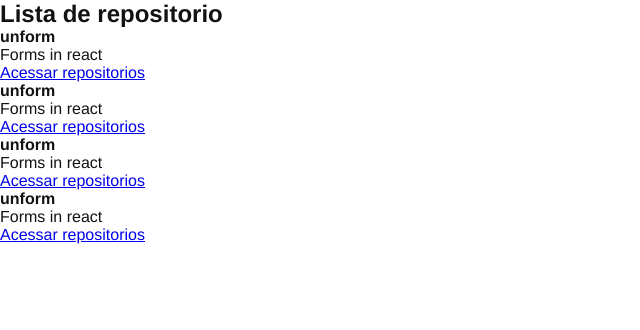
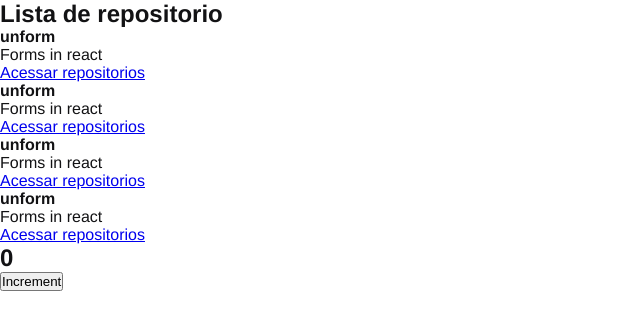
Before and after one commit to VitorDLeo/ReactJS, a React app in the folder 01-github-explorer/: page / in a window 1280 px wide. Shown: the top 330 px of the page, without its empty margins (0-640 px from the left). Built offline with nearby package versions, Linux system fonts and the light colour scheme.

Commit message:
Aprendendo sobre estados(hook)

```diff
--- a/01-github-explorer/src/app.jsx
+++ b/01-github-explorer/src/app.jsx
@@ -1,6 +1,12 @@
+import { Counter } from './components/Counter'
 import { RepositoryList } from './components/RepositoryList'
 import './styles/global.scss'
 
 export function App(){
-    return <RepositoryList />
+    return (
+        <>
+            <RepositoryList />
+            <Counter />
+        </>
+    )
 }
--- /dev/null
+++ b/01-github-explorer/src/components/Counter.jsx
@@ -0,0 +1,18 @@
+import { useState } from 'react';
+
+export function Counter(){
+    const [counter, setCounter] = useState(0);
+
+    function increment(){
+        setCounter(counter + 1);
+    }
+
+    return(
+        <div>
+            <h2>{counter}</h2>
+            <button type="button" onClick={increment}>
+                Increment
+            </button>
+        </div>
+    );
+}
```
